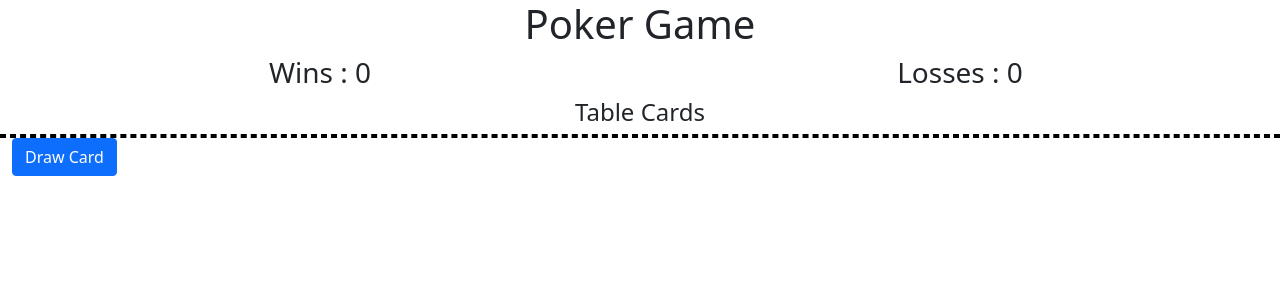
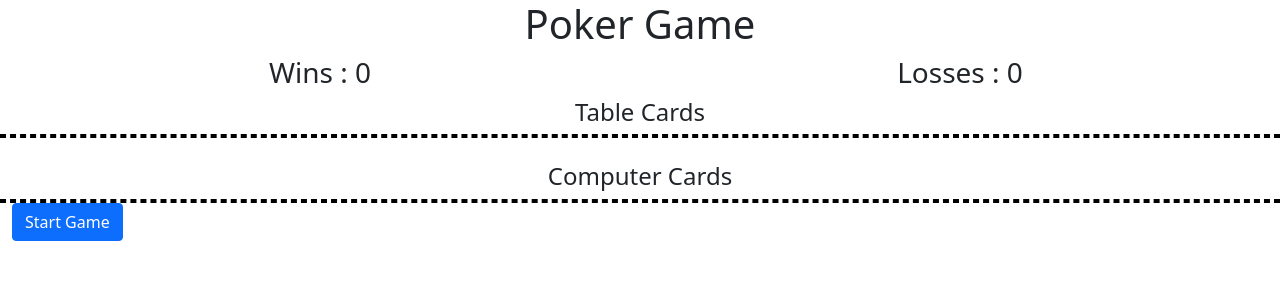
Before and after one commit to cthacker-udel/ReactApp, a React (Create React App) app: page / in a window 1280 px wide. Shown: the top 300 px of the page. Built offline with nearby package versions, Linux system fonts and the light colour scheme.

Commit message:
pushed changes to pictures(added back of card PNG) and also added functionality for start game button, that generates player hand and computer hand as well

```diff
--- a/src/index.js
+++ b/src/index.js
@@ -26,12 +26,12 @@ class PokerCard extends React.Component{
 
 }
 
-class Dealer extends React.Component{
 
+/*
 
+How do I initialize a state Variable? Such as if I wanted to default have 3 cards on the table when a game starts
 
-
-}
+*/
 
 
 class MainPage extends React.Component{
@@ -74,6 +74,7 @@ class MainPage extends React.Component{
             tableCards: [],
             playerTurn: true,
             chips: 0,
+            gameStarted: false,
 
         }
     }
@@ -86,12 +87,14 @@ class MainPage extends React.Component{
 
     tableCardsInit = () => {
 
+        let amt = (this.state.playerHand.length > 0? 1: 3);
+
         if(this.state.cards.length === 0){
             return;
         }
         let theCards = this.state.tableCards;
         let count = 0;
-        while(count < 3 && this.state.cards.length > 0){
+        while(count < amt && this.state.cards.length > 0){
             const aStr = this.state.cards.pop();
             theCards.push(aStr);
             count++;
@@ -99,6 +102,44 @@ class MainPage extends React.Component{
         this.setState({tableCards: theCards});
         console.log(this.state);
         console.log(`theCards = ${theCards}`);
+
+    }
+
+    playerCardsInit = () => {
+
+        if(this.state.cards.length === 0){
+            return;
+        }
+        let theCards = this.state.playerHand;
+        for(let i = 0; i < 2; i++){
+            const aStr = this.state.cards.pop();
+            theCards.push(aStr);
+        }
+        this.setState({playerHand: theCards});
+        console.log(this.state);
+
+    }
+
+    computerCardsInit = () => {
+
+        if(this.state.cards.length === 0){
+            return;
+        }
+        let theCards = this.state.computerHand;
+        for(let i = 0; i < 2; i++){
+            const aStr = this.state.cards.pop();
+            theCards.push(aStr);
+        }
+        this.setState({computerHand: theCards});
+        console.log(this.state);
+
+    }
+
+    startGame = () => {
+
+        this.tableCardsInit();
+        this.playerCardsInit();
+        this.computerCardsInit();
 
     }
 
@@ -110,7 +151,27 @@ class MainPage extends React.Component{
 
             return(
 
-                <PokerCard cardName={e} key={i} />
+                <PokerCard cardName={e} key={e} />
+
+            );
+
+        })
+
+        const theComputerCards = this.state.computerHand.map((e,i) => {
+
+            return(
+
+                <PokerCard cardName={e} key={e} />
+
+            );
+
+        })
+
+        const thePlayerCards = this.state.playerHand.map((e,i) => {
+
+            return(
+
+                <PokerCard cardName={"backofcard"} key={e} />
 
             );
 
@@ -139,11 +200,24 @@ class MainPage extends React.Component{
                         <Col style={{border: "2px dashed black"}}>{theTableCards}</Col>
 
                     </Row>
+                    <br />
+                    <Row>
+
+                        <Col>
+
+                        <h4 style={{textAlign: "center"}}>Computer Cards</h4>
+
+                        </Col>
+
+                    </Row>
+                    <Row>
+
+                        <Col style={{border: "2px dashed black"}}>{theComputerCards}</Col>
+
+                    </Row>
                     <Row>
                         <Col>
-
-                            <Button variant="primary" onClick={this.tableCardsInit}>Draw Card</Button>
-
+                            <Button variant="primary" onClick={this.startGame}>Start Game</Button>
                         </Col>
                     </Row>
                 </Container>
```
Also changed, not shown: public/cards/backofcard.PNG (added).
